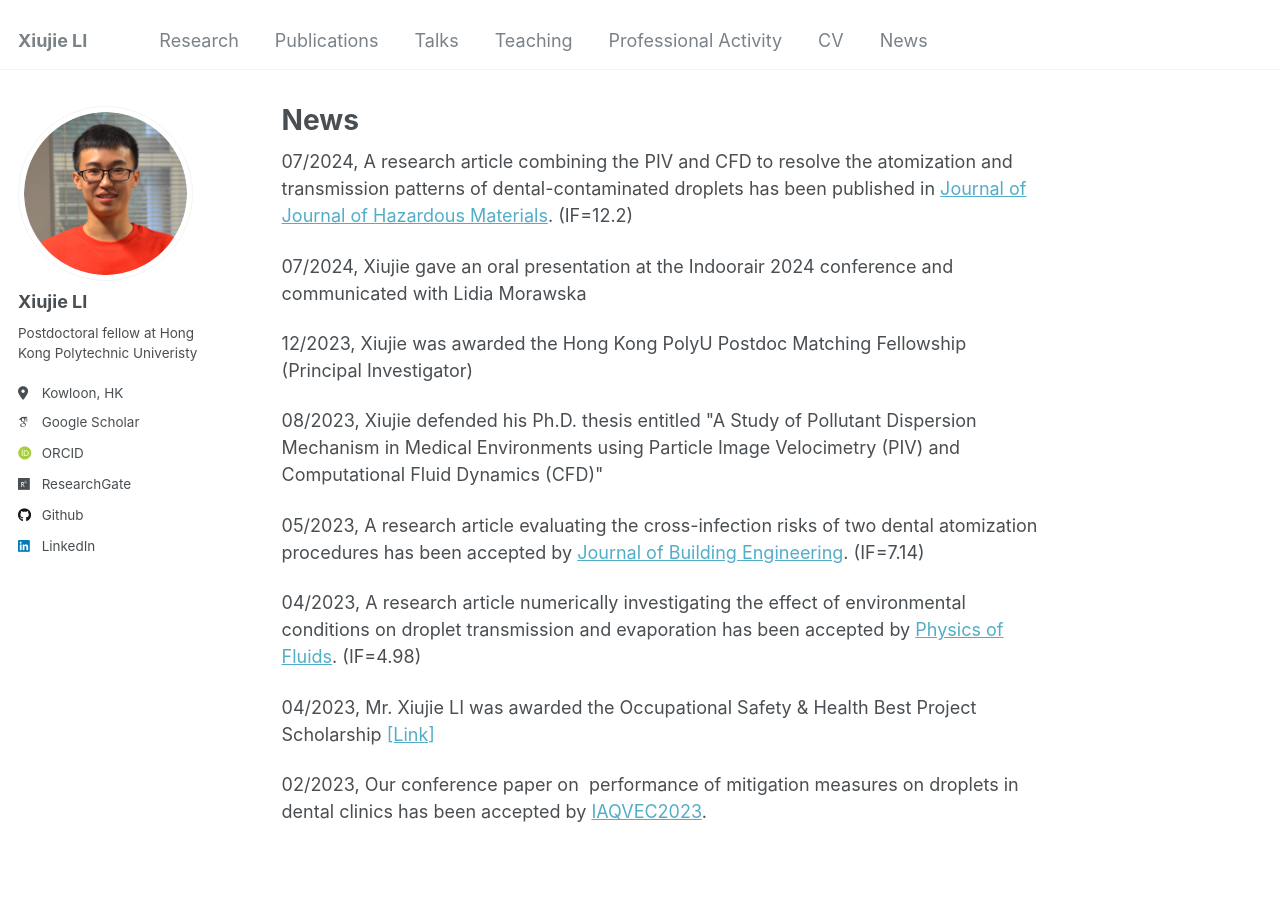
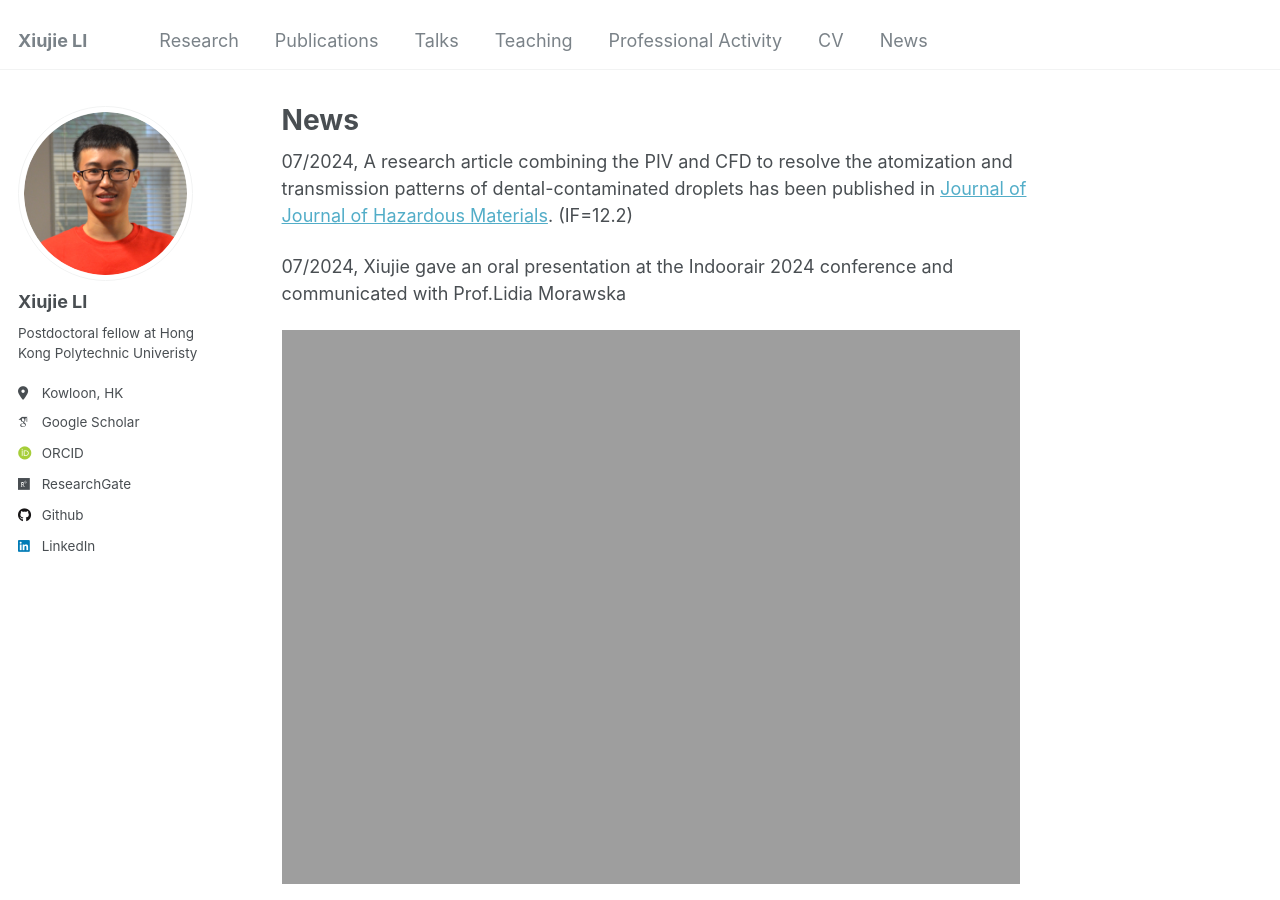
Before and after one commit to XiujieLI/XiujieLI.github.io, a Jekyll site: the page built from _pages/markdown.md, in a window 1280 px wide and 900 px high. Built offline with Jekyll 4.4.1, drawn with Linux system fonts in a browser that asks for light colours; some web fonts are replaced.

Commit message:
Update markdown.md

```diff
--- a/_pages/markdown.md
+++ b/_pages/markdown.md
@@ -7,7 +7,8 @@ redirect_from:
   - /markdown.html
 ---
 <p> 07/2024, A research article combining the PIV and CFD to resolve the atomization and transmission patterns of dental-contaminated droplets has been published in <a href="https://doi.org/10.1016/j.jhazmat.2024.135338">Journal of Journal of Hazardous Materials</a>. (IF=12.2) </p>
-<p> 07/2024, Xiujie gave an oral presentation at the Indoorair 2024 conference and communicated with Lidia Morawska </p>
+<p> 07/2024, Xiujie gave an oral presentation at the Indoorair 2024 conference and communicated with Prof.Lidia Morawska </p>
+<img style="width:96%;" src="https://xiujieli.github.io/Xiujie_LI.github.io/images/indoorair.png">
 <p> 12/2023, Xiujie was awarded the Hong Kong PolyU Postdoc Matching Fellowship (Principal Investigator) </p>
 <p> 08/2023, Xiujie defended his Ph.D. thesis entitled "A Study of Pollutant Dispersion Mechanism in Medical Environments using Particle Image Velocimetry (PIV) and Computational Fluid Dynamics (CFD)" </p>
 <p> 05/2023, A research article evaluating the cross-infection risks of two dental atomization procedures has been accepted by <a href="https://www.sciencedirect.com/science/article/abs/pii/S2352710223011403">Journal of Building Engineering</a>. (IF=7.14) </p>
```
